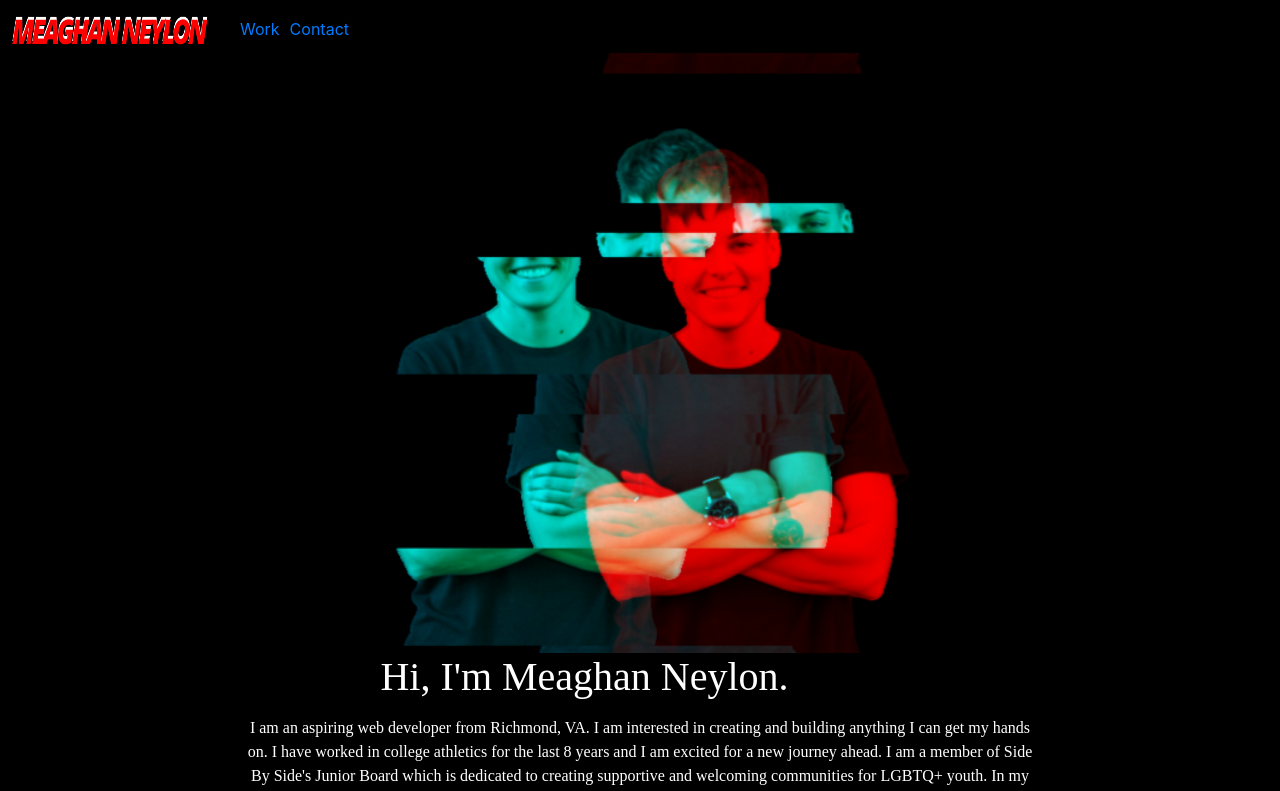
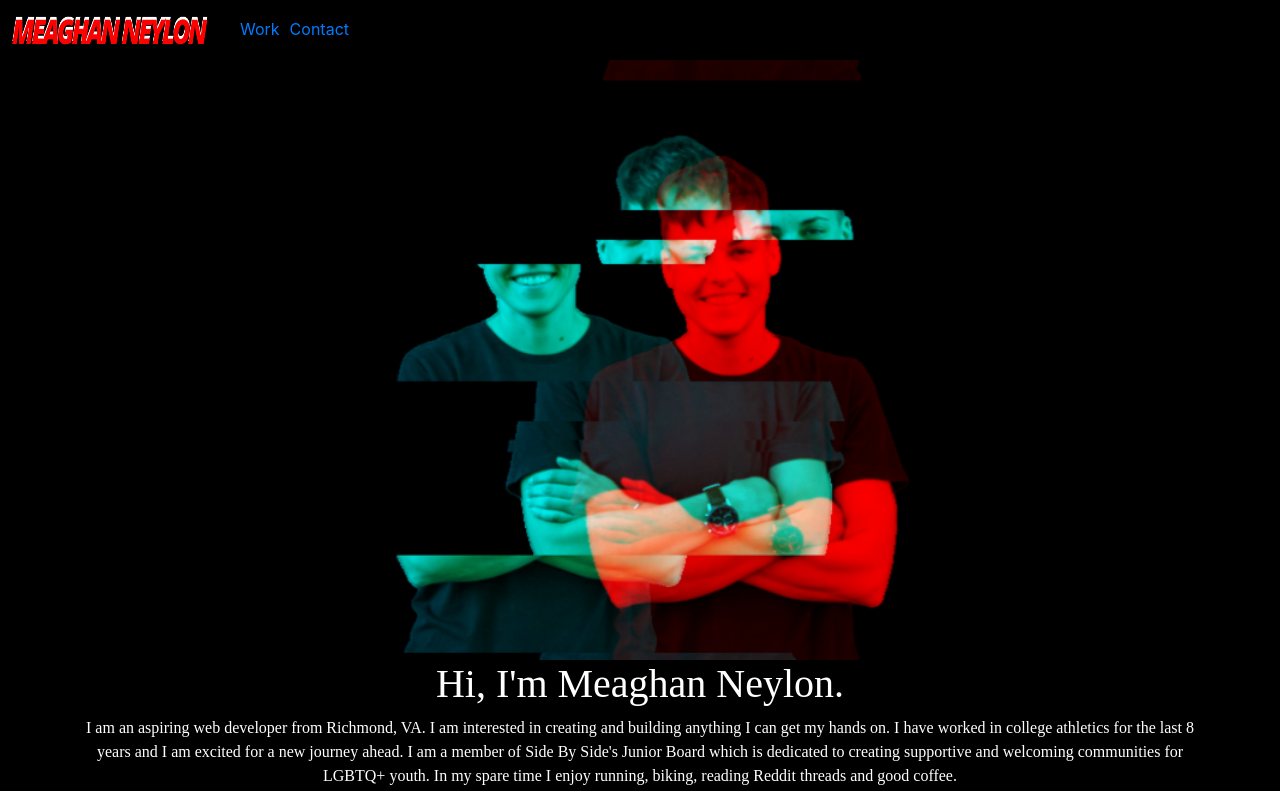
Before and after one commit to neylonmc/ReactPortfolio, a React (Create React App) app: page / in a window 1280 px wide. Shown: the top 791 px of the page. Built offline with nearby package versions, Linux system fonts and the light colour scheme; a web font is replaced by a local one.

Commit message:
Fixed footer issue.

```diff
--- a/src/components/About/style.css
+++ b/src/components/About/style.css
@@ -1,19 +1,12 @@
 .about {
-  height: 100vh;
+  min-width: 100vh;
   background-color: black;
   color: white;
   font-family: "Frank Ruhl Libre", serif;
 }
 
-.subtitle {
-  display: inline-block;
-  width: 800px;
-}
-
 .container {
   position: relative;
-  top: 50%;
-  transform: translateY(-50%);
 }
 
 .photo {
--- a/src/components/Contact/style.css
+++ b/src/components/Contact/style.css
@@ -1,5 +1,5 @@
 .contact {
-  height: 100vh;
+  min-height: 100vh;
   background-color: black;
   color: white;
   font-family: "Frank Ruhl Libre", serif;
--- a/src/components/Individual-Projects/style.css
+++ b/src/components/Individual-Projects/style.css
@@ -1,8 +1,8 @@
 .project-item {
-  height: 100vh;
   background-color: black;
   color: black;
   font-family: "Frank Ruhl Libre", serif;
+  min-height: 100vh;
 }
 
 .project-footer {
@@ -12,8 +12,3 @@
   justify-content: space-between;
   font-size: 18px;
 }
-
-.name {
-  width: 90%;
-  margin-bottom: 15px;
-}
--- a/src/components/Work/style.css
+++ b/src/components/Work/style.css
@@ -1,12 +1,10 @@
 .work {
   display: flex;
   flex-direction: column;
-  margin-bottom: 30px;
 }
 
 .title {
   font-size: 28px;
-  margin-bottom: 25px;
   font-family: "Frank Ruhl Libre", serif;
   text-align: center;
 }
@@ -14,5 +12,4 @@
 .projects {
   display: flex;
   text-align: center;
-  justify-content: space-between;
 }
```
Also changed, not shown: 1 other file (tests, documents, lock files or other folders).
